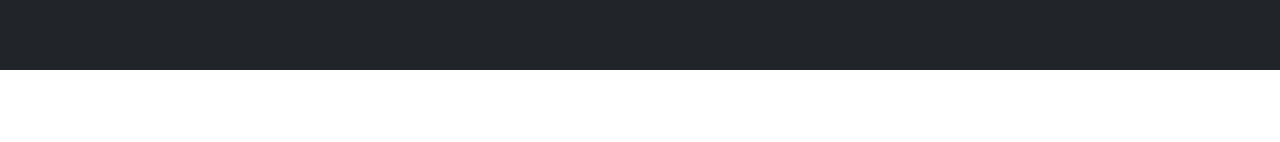
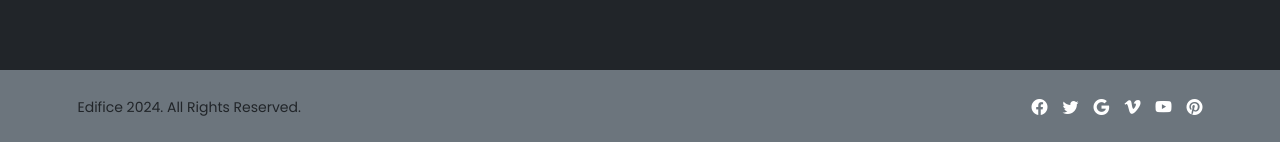
Before and after one commit to JacekPasierb/FrontStrapi, a React (Vite) app: page / in a window 1280 px wide. Shown: the part 6737-6879 px from the top of the page. Before the commit the page ends 6807 px from the top, so only its background shows below. Built offline with nearby package versions, Linux system fonts and the light colour scheme.

Commit message:
Feature/Footer - created new section

```diff
--- a/src/App.css
+++ b/src/App.css
@@ -396,6 +396,16 @@ p {
   color: var(--color-primary) !important;
 }
 
+/* Footer */
+
+Footer a {
+  color: var(--color-light);
+  transition: color 0.8s ease;
+}
+
+Footer a:hover {
+  color: var(--color-primary);
+}
 /* Modal */
 
 .modalContact h5 {
--- a/src/App.tsx
+++ b/src/App.tsx
@@ -1,5 +1,6 @@
 import "./App.css";
 import Aboutus from "./components/Aboutus";
+import Footer from "./components/Footer";
 import Header from "./components/Header";
 import Location from "./components/Location";
 import Nav from "./components/Nav/Nav";
@@ -23,8 +24,9 @@ const App = () => {
         <Testimonials />
         <News />
         <Location />
-        <PreFooter/>
+        <PreFooter />
       </main>
+      <Footer />
     </>
   );
 };
--- /dev/null
+++ b/src/components/Footer.tsx
@@ -0,0 +1,56 @@
+import React from "react";
+
+const Footer: React.FC = () => {
+  return (
+    <footer className="bg-secondary">
+      <div className="container py-4">
+        <div className="d-flex flex-column align-items-center flex-lg-row justify-content-between">
+          <div className="text-center">
+            <p className="m-0 ">
+              <span>Edifice</span>
+              <span> </span>
+              <span>2024</span>. All Rights Reserved.
+            </p>
+          </div>
+          <ul className="d-inline-flex gap-4 mt-3 text-light">
+            <li>
+              <a href="#">
+                <i className="bi bi-facebook"></i>
+              </a>
+            </li>
+            <li>
+              <a href="#">
+                <i className="bi bi-twitter"></i>
+              </a>
+            </li>
+            <li>
+              <a href="#">
+                {" "}
+                <i className="bi bi-google"></i>
+              </a>
+            </li>
+            <li>
+              <a href="#">
+                {" "}
+                <i className="bi bi-vimeo"></i>
+              </a>
+            </li>
+            <li>
+              <a href="#">
+                {" "}
+                <i className="bi bi-youtube"></i>
+              </a>
+            </li>
+            <li>
+              <a href="#">
+                <i className="bi bi-pinterest"></i>
+              </a>
+            </li>
+          </ul>
+        </div>
+      </div>
+    </footer>
+  );
+};
+
+export default Footer;
--- a/src/components/PreFooter.tsx
+++ b/src/components/PreFooter.tsx
@@ -1,6 +1,6 @@
 import React from "react";
 
-const PreFooter = () => {
+const PreFooter: React.FC = () => {
   return (
     <section className="preFooter bg-dark text-light">
       <div className="container py-5">
@@ -39,7 +39,9 @@ const PreFooter = () => {
                 </a>
               </li>
               <li className="nav-item">
-                <a className="nav-link text-muted " href="#news">News</a>
+                <a className="nav-link text-muted " href="#news">
+                  News
+                </a>
               </li>
             </ul>
           </div>
```
